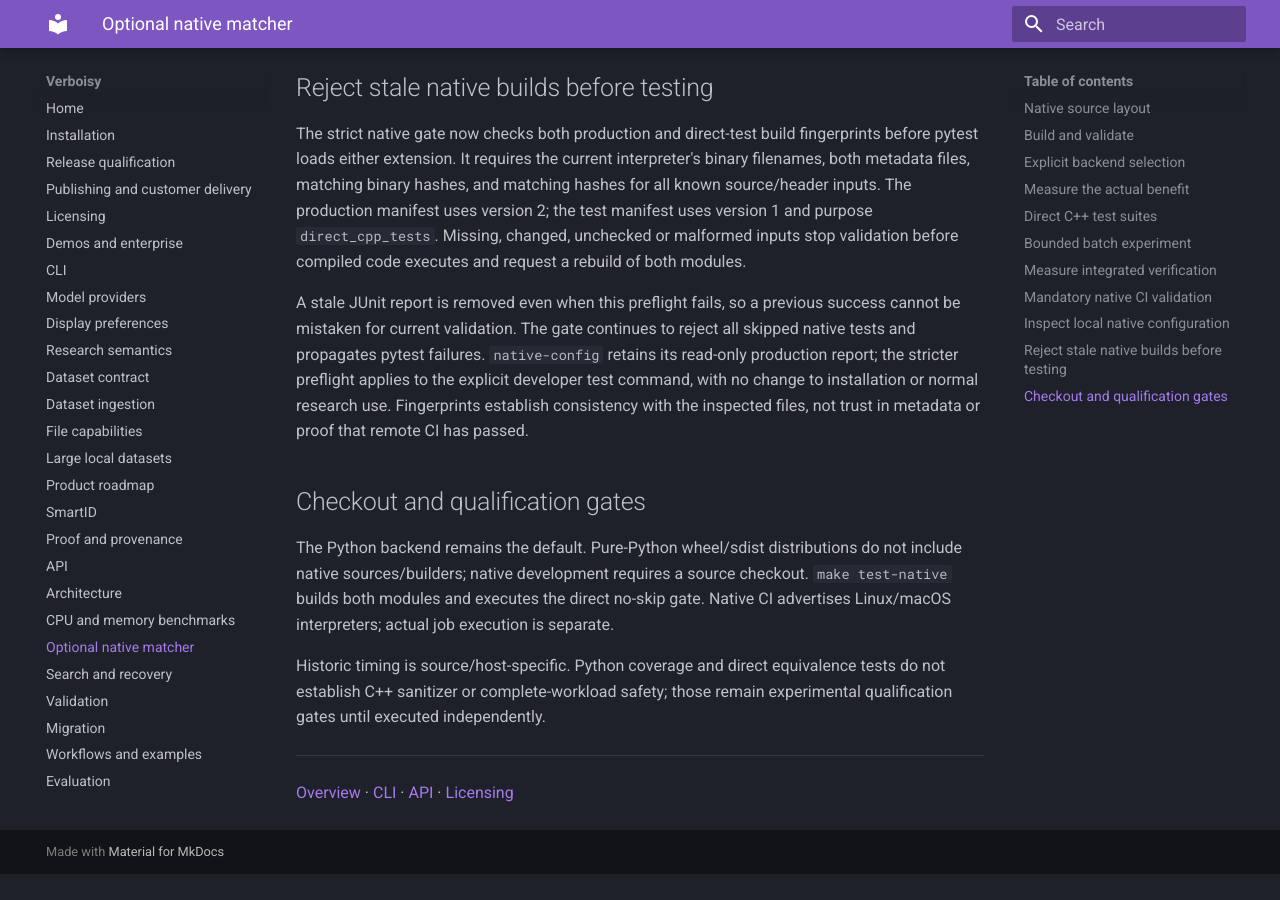
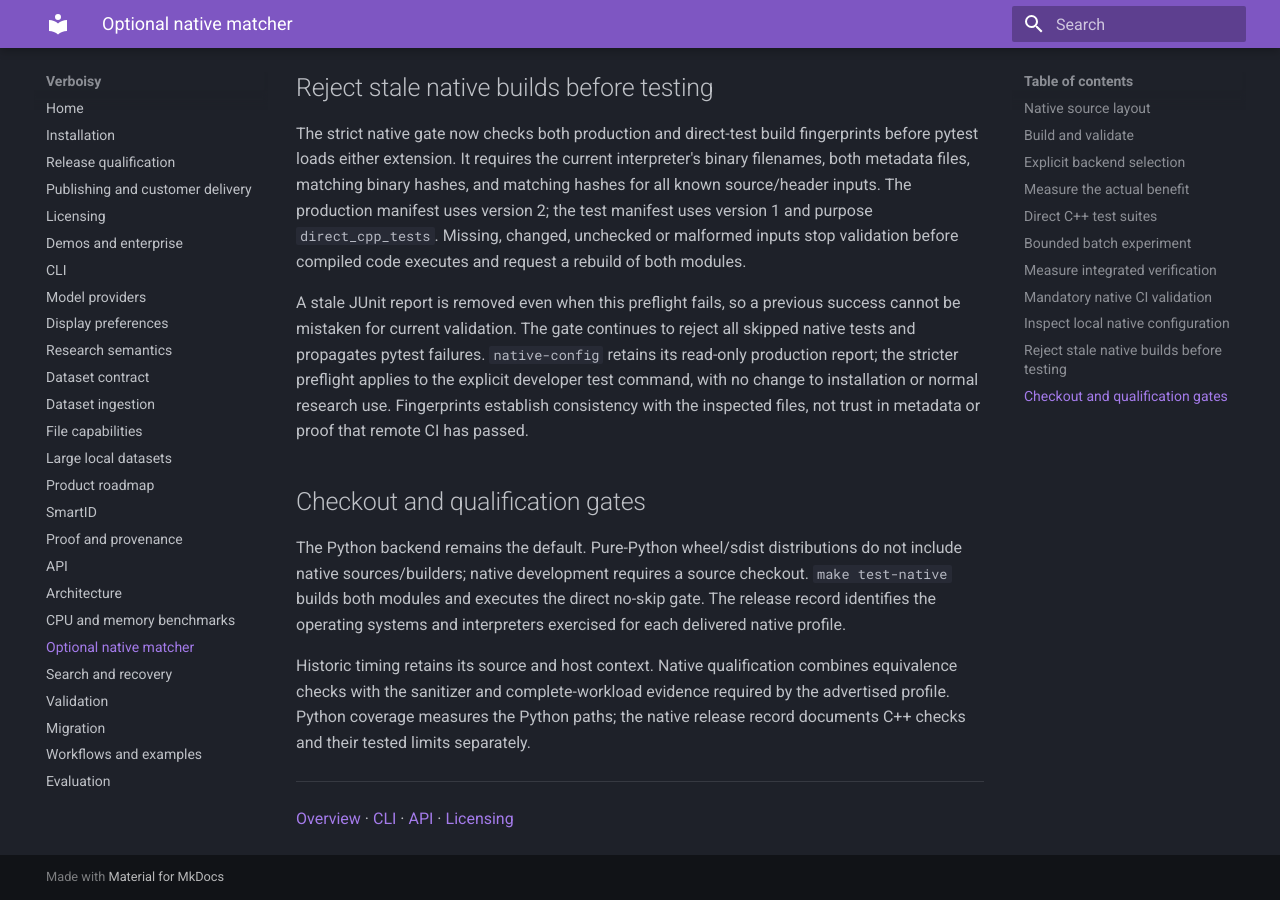
Before and after one commit to EmanueleTorrisi/verboisy, an MkDocs documentation site: the page built from docs/native.md, in a window 1280 px wide and 900 px high, scrolled down 6375 px. Built offline with MkDocs 1.6.1 and Material for MkDocs 9.7.7, drawn with Linux system fonts in a browser that asks for light colours; before the commit the page ends 7249 px from its top, so only the background shows below that.

Commit message:
docs(native): describe evidence for supported native execution profiles

```diff
--- a/docs/native.md
+++ b/docs/native.md
@@ -292,11 +292,13 @@ metadata or proof that remote CI has passed.
 The Python backend remains the default. Pure-Python wheel/sdist distributions do
 not include native sources/builders; native development requires a source checkout.
 `make test-native` builds both modules and executes the direct no-skip gate.
-Native CI advertises Linux/macOS interpreters; actual job execution is separate.
+The release record identifies the operating systems and interpreters exercised
+for each delivered native profile.
 
-Historic timing is source/host-specific. Python coverage and direct equivalence tests
-do not establish C++ sanitizer or complete-workload safety; those remain experimental
-qualification gates until executed independently.
+Historic timing retains its source and host context. Native qualification combines
+equivalence checks with the sanitizer and complete-workload evidence required by
+the advertised profile. Python coverage measures the Python paths; the native
+release record documents C++ checks and their tested limits separately.
 
 ---
 
```
